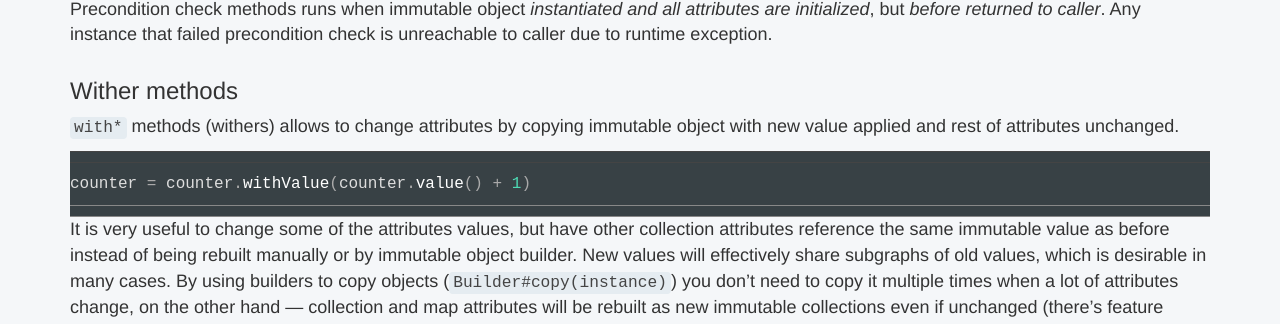
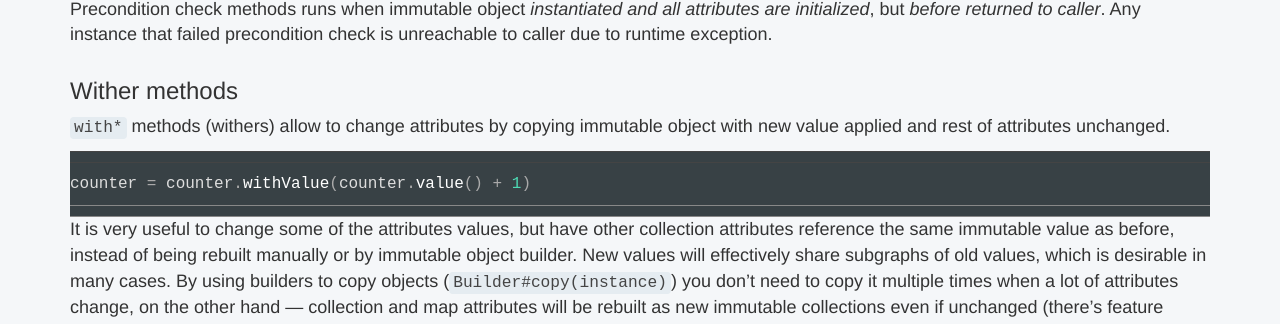
Before and after one commit to immutables/immutables.github.io, a Jekyll site: the page built from immutable.md, in a window 1280 px wide and 900 px high, scrolled down 9032 px. Shown: the part 144-468 px from the top of the window. Built offline with Jekyll 4.4.1, drawn with Linux system fonts in a browser that asks for light colours; nearby versions of some CDN libraries; Markdown is read by kramdown in place of the engine named in the settings; comment, search, counter and statistics services are not loaded.

Commit message:
Fixed markdown

````diff
--- a/immutable.md
+++ b/immutable.md
@@ -409,10 +409,8 @@ in computation one of those default or derived attribute, then it may found it u
 
 <a name="check-method"></a>
 ### Precondition check method
-One of the core advantages of immutable objects is the fact that an immutable object will be constructed with
-proper attribute values in _consistent state_ and _never changes_ afterwards.
-So often arises a need to check attribute values or combination of attribute values (cross validation)
-for correctness.
+One of the core advantages of immutable objects is the fact that an immutable object will be constructed with proper attribute values in _consistent state_ and _never changes_ afterwards.
+So often arises a need to check attribute values or combination of attribute values (cross validation) for correctness.
 
 Given there's no hand-written constructor in a immutable implementation class,
 you can write `protected` method annotated with `@GenerateCheck` and throw runtime exceptions if precondition failed.
@@ -442,23 +440,23 @@ Precondition check methods runs when immutable object _instantiated and all attr
 but _before returned to caller_. Any instance that failed precondition
 check is unreachable to caller due to runtime exception.
 
-<a name="withers">
+<a name="with-methods"></a>
 ### Wither methods
 
-`with*` methods (withers) allows to change attributes by copying immutable object with new value applied and rest of attributes unchanged.
+`with*` methods (withers) allow to change attributes by copying immutable object with new value applied and rest of attributes unchanged.
 
 ```java
 counter = counter.withValue(counter.value() + 1)
 ```
 
-It is very useful to change some of the attributes values, but have other collection attributes reference the same immutable value as before instead of being rebuilt manually or by immutable object builder. New values will effectively share subgraphs of old values, which is desirable in many cases. By using builders to copy objects (`Builder#copy(instance)`) you don't need to copy it multiple times when a lot of attributes change, on the other hand — collection and map attributes will be rebuilt as new immutable collections even if unchanged (there's feature request [https://github.com/immutables/org.immutables/issues/6](#6) for smarter builders).
+It is very useful to change some of the attributes values, but have other collection attributes reference the same immutable value as before, instead of being rebuilt manually or by immutable object builder. New values will effectively share subgraphs of old values, which is desirable in many cases. By using builders to copy objects (`Builder#copy(instance)`) you don't need to copy it multiple times when a lot of attributes change, on the other hand — collection and map attributes will be rebuilt as new immutable collections even if unchanged (there's feature request [https://github.com/immutables/org.immutables/issues/6](#6) for smarter builders).
 
 What about collection and map attributes? While it is tempting to have a bunch of methods like `withItemAdded` or `withKeyValuePut`, they might require a lot of variation like _add last_ or _add first_ and will hide the fact of collection rebuilding, which is not always desirable for immutable collections. As of now, there's only simple value replacement for all attributes, but new collection values are guaranteed to be copied as immutable collections if they are not already.
 
 One of the frequently asked questions among developers using recent version of _Immutables_: how do I reset collection content while copying object by builder, `clear*` methods was recently removed from generated builders.
 
-  * First of all, in any case that is more complex than the simplest ones, you should manually reconstruct collections.
-  * Conside using `with*` methods to replace copied collection with other values
+* First of all, in any case that is more complex than the simplest ones, you should manually reconstruct collections.
+* Conside using `with*` methods to replace copied collection with other values
 
 
 ```java
````
